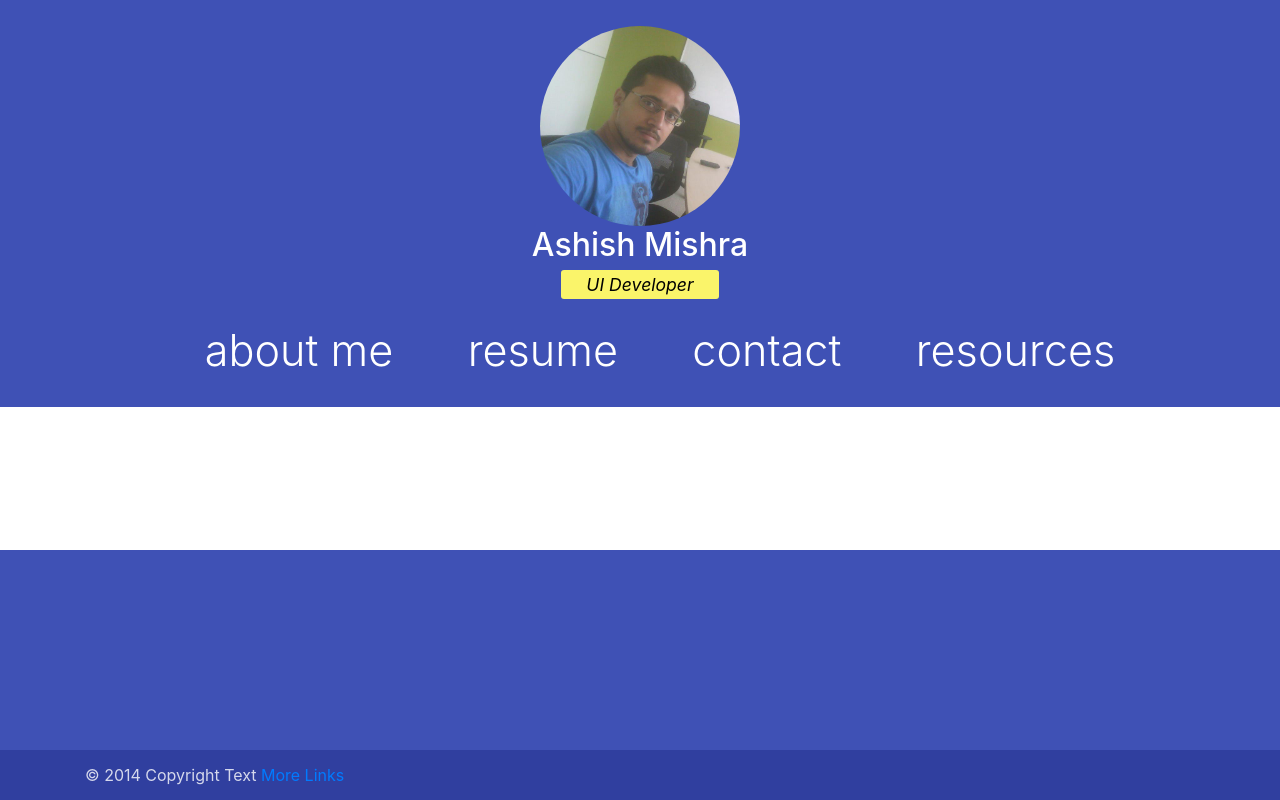
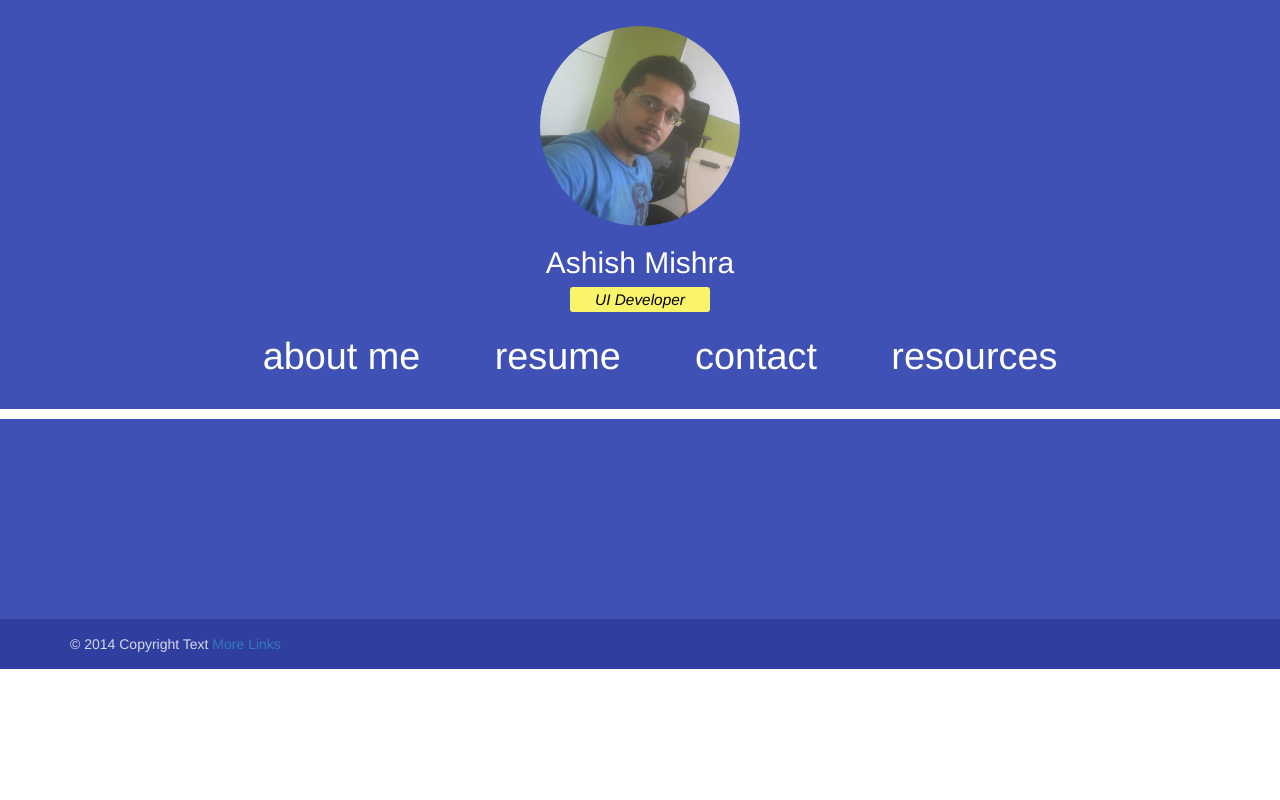
Before and after one commit to ashishjpm/portfolio, a website: page index.html at #/ashish in a window 1280 px wide. Drawn offline with nearby package versions, Linux system fonts and the light colour scheme; some packages are replaced by stand-ins of ours; files that its build step writes are made by us from their sources; a script that the page names is missing.

Commit message:
css optimize, bower errors, html structure

```diff
--- a/app/scripts/shared/controllers.js
+++ b/app/scripts/shared/controllers.js
@@ -8,4 +8,4 @@
  * @author Vamshi Suram <vamshi@9leaps.com>
  * @version 1.0
  */
-angular.module('portfolio.controllers', ['ui.bootstrap']);
+angular.module('portfolio.controllers', []);
--- a/app/scripts/shared/directives.js
+++ b/app/scripts/shared/directives.js
@@ -8,4 +8,4 @@
  * @author Ashish Mishra <ashishjpm@gmail.com>
  * @version 1.0
  */
-angular.module('portfolio.directives', ['ui.bootstrap']);
+angular.module('portfolio.directives', []);
--- a/app/styles/components.css
+++ b/app/styles/components.css
@@ -1,5 +1,4 @@
-body ,html{ margin:0px; background-color: white; }
-
+/*Common and global CSS START*/
 .noselect {
   -webkit-touch-callout: none; /* iOS Safari */
   -webkit-user-select: none;   /* Chrome/Safari/Opera */
@@ -18,25 +17,32 @@ body ,html{ margin:0px; background-color: white; }
   text-decoration: none !important;
 }
 
+body ,html
+{
+    margin:0px;
+    background-color: white;
+}
+/*Common and global CSS END*/
 
-.tab-nav-home-page{
+/*Header CSS Start*/
+.tab-nav-header{
   text-align: center;
   padding-bottom: 25px;
 }
 
-.tab-nav-home-page li{
+.tab-nav-header li{
   display: inline-block;
   padding: 0% 3%;
   cursor:pointer;
   transition:1s;
 }
 
-.tab-nav-home-page li:hover{
+.tab-nav-header li:hover{
   background:rgba(0,0,0,0.2);
   border-radius: 4px;
 }
 
-.tab-nav-home-page li a{
+.tab-nav-header li a{
   color: white !important;
   font-size:2.7em;
   font-weight: 300;
@@ -45,7 +51,6 @@ body ,html{ margin:0px; background-color: white; }
 .header-wraper{
   text-align: center;
   background: #3F51B5;
-  position: relative;
   width: 100%;
 }
 
@@ -68,17 +73,15 @@ body ,html{ margin:0px; background-color: white; }
 
 .my-img{
   border-radius: 50%;
-  height: 200px;
+  width: 14%;
+  min-width: 200px;
   margin-top: 2%;
 }
+/*Header CSS END*/
 
 /*materialze css start*/
-
-footer.page-footer {
-  position: absolute;
-  bottom: 0;
+footer.footer-wrapper {
   width: 100%;
-
   padding: 5px 15x;
   background-color: #3F51B5;
 }
@@ -89,12 +92,11 @@ footer.page-footer {
 .grey-text {
   color: #9e9e9e !important;
 }
-footer.page-footer .footer-copyright {
+footer.footer-wrapper .footer-copyright {
   overflow: hidden;
   height: 50px;
   line-height: 50px;
   color: rgba(255, 255, 255, 0.8);
   background-color: rgba(48, 63, 159, 1);
 }
-
 /*materialize css end*/
--- a/app/views/footer.html
+++ b/app/views/footer.html
@@ -1,4 +1,4 @@
-<footer class="page-footer">
+<footer class="footer-wrapper">
   <div class="container">
     <div class="row" style="padding:100px">
 
--- a/app/views/header.html
+++ b/app/views/header.html
@@ -6,8 +6,10 @@
   </div>
   <nav>
       <div class="nav-wrapper">
-              <ul class="tab-nav-home-page">
-                  <li ng-repeat="tabName in headerTabs" ng-click="headerTabClick($index,tabName)"><a class="notext-deco noselect">{{tabName}}</a></li>
+          <ul class="tab-nav-header">
+              <li ng-repeat="tabName in headerTabs" ng-click="headerTabClick($index,tabName)">
+                  <a class="notext-deco noselect">{{tabName}}</a>
+              </li>
           </ul>
       </div>
   </nav>
--- a/app/views/main.html
+++ b/app/views/main.html
@@ -1,6 +1,3 @@
-<div class="main-wraper">
-
-  <div ng-include="'/app/views/header.html'"></div>
-  <div ng-include="'/app/views/footer.html'"></div>
-
-</div>
+<div ng-include="'/app/views/header.html'"></div>
+<!--<div ng-include="'/app/views/content.html'"></div>-->
+<div ng-include="'/app/views/footer.html'"></div>
--- a/bower.json
+++ b/bower.json
@@ -9,11 +9,11 @@
     "angular-ui-router": "^0.2.18",
     "material-design-lite": "^1.1.2",
     "jquery-ui": "^1.11.4",
-    "components-font-awesome": "^4.5.0",
+    "components-font-awesome": "^4.5.0"
   },
   "devDependencies": {
-    "angular-mocks": "^1.5.0",
+    "angular-mocks": "^1.5.0"
   },
   "appPath": "/app/index.html",
-  "moduleName": "portfolio",
+  "moduleName": "portfolio"
 }
--- a/index.html
+++ b/index.html
@@ -32,22 +32,14 @@
     <script src="libs/jquery/dist/jquery.js"></script>
     <script src="libs/jquery-ui/jquery-ui.min.js"></script>
     <script src="libs/bootstrap/dist/js/bootstrap.js"></script>
-    <script src="libs/bootstrap-material-design/dist/js/material.min.js"></script>
-    <script src="libs/bootstrap-material-design/dist/js/ripples.min.js"></script>
     <script src="libs/angular/angular.js"></script>
     <script src="libs/angular-cookies/angular-cookies.js"></script>
     <script src="libs/angular-route/angular-route.js"></script>
     <script src="libs/angular-ui-router/release/angular-ui-router.js"></script>
-    <script src="libs/c3/c3.min.js"></script>
-    <script src="libs/d3/d3.min.js"></script>
-    <script src="libs/angular-bootstrap/ui-bootstrap.js"></script>
-    <script src="libs/angular-bootstrap/ui-bootstrap-tpls.js"></script>
-    <script src="libs/Materialize/dist/js/materialize.min.js"></script>
     <!-- endbower -->
 
     <!-- UX scripts -->
     <!-- UX scripts -->
-
 
     <script src="app/scripts/shared/app.js"></script>
     <script src="app/scripts/shared/router.js"></script>
```
Lines whose indentation alone changed are shown as unchanged.
